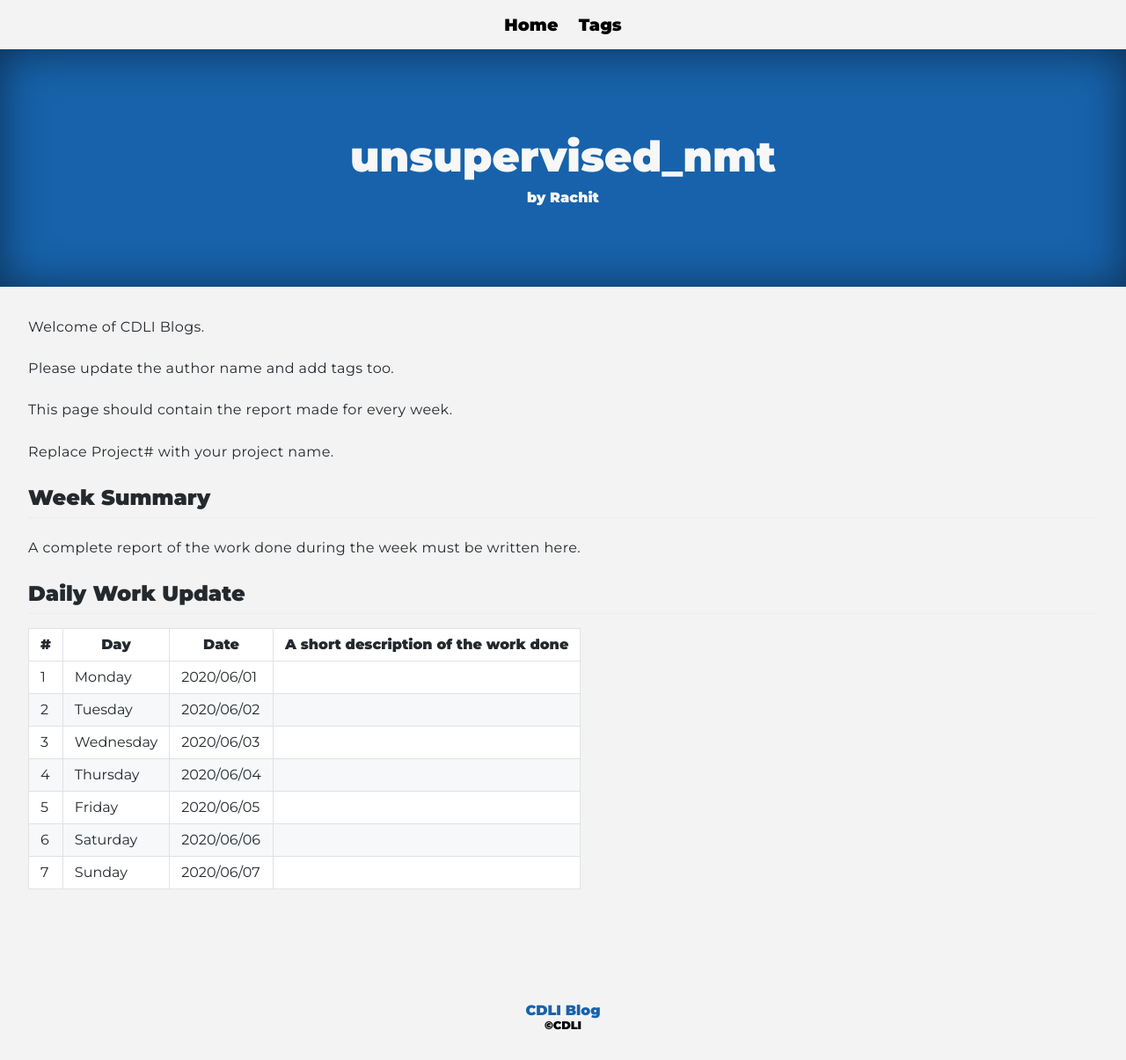
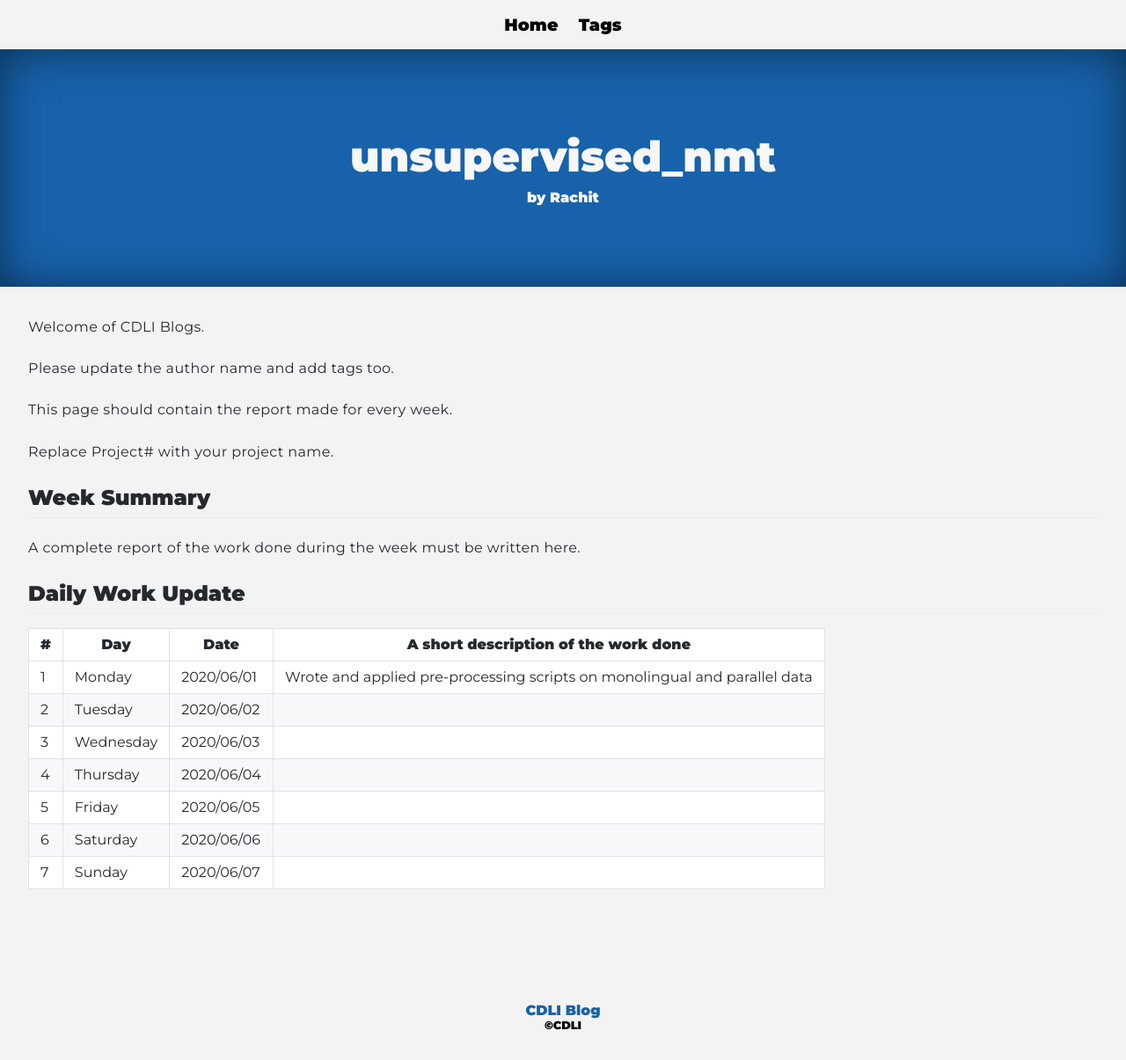
Before and after one commit to cdli-gh/blog, a Jekyll site: the page built from _blog/intern20/unsupervised_nmt/posts/01_week1.md, in a window 1280 px wide. Shown: the whole page at 88% size. Built offline with Jekyll 4.4.1, drawn with Linux system fonts in a browser that asks for light colours; Markdown is read by kramdown in place of the engine named in the settings.

Commit message:
Updated Day 1

```diff
--- a/_blog/intern20/unsupervised_nmt/posts/01_week1.md
+++ b/_blog/intern20/unsupervised_nmt/posts/01_week1.md
@@ -21,7 +21,7 @@ A complete report of the work done during the week must be written here.
 
 |\#|Day|Date|A short description of the work done|
 |---	|---	|---	|---	|
-|1   	| Monday 	|   2020/06/01	|   	|
+|1   	| Monday 	|   2020/06/01	|  Wrote and applied pre-processing scripts on monolingual and parallel data 	|
 |2   	| Tuesday  	|   2020/06/02	|   	|
 |3   	| Wednesday  	|  2020/06/03 	|   	|
 |4   	| Thursday  	|   2020/06/04	|   	|
```
